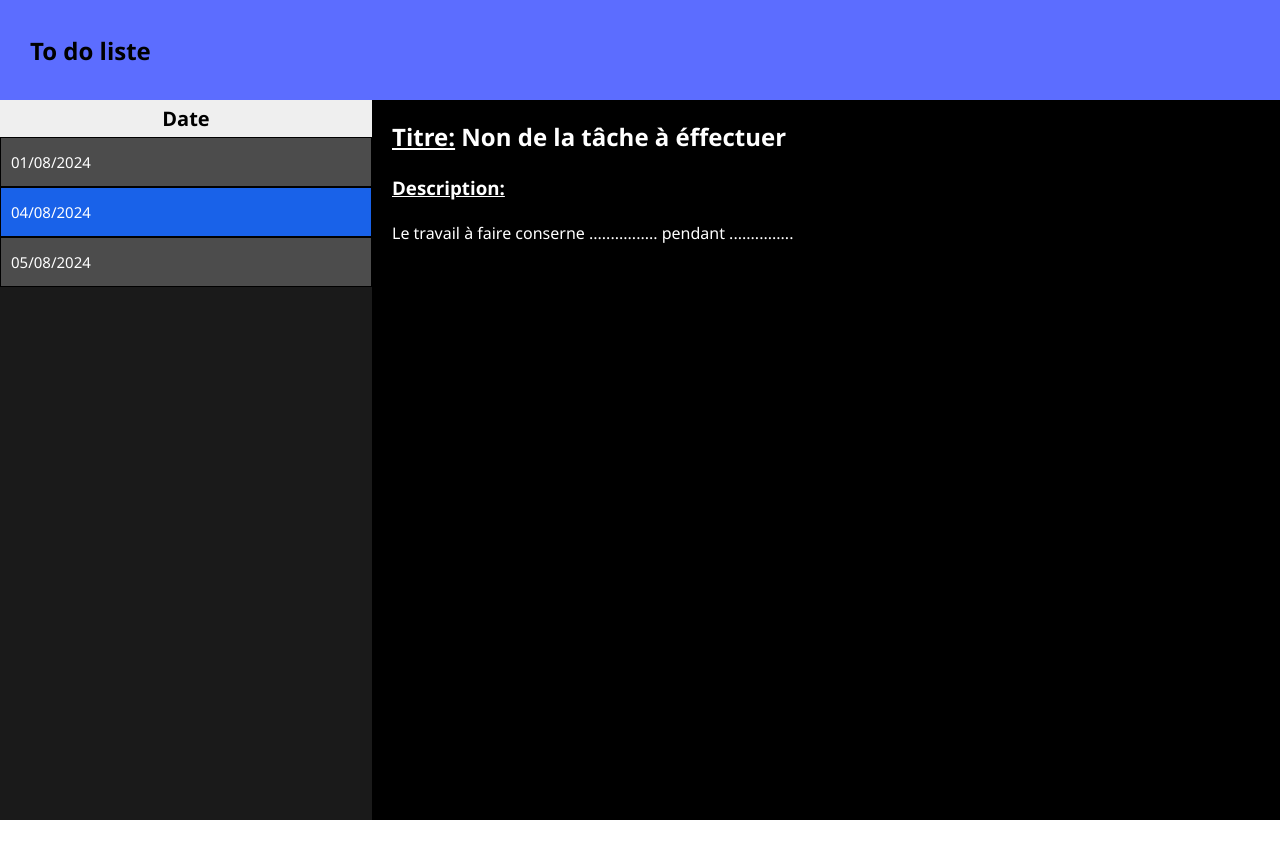
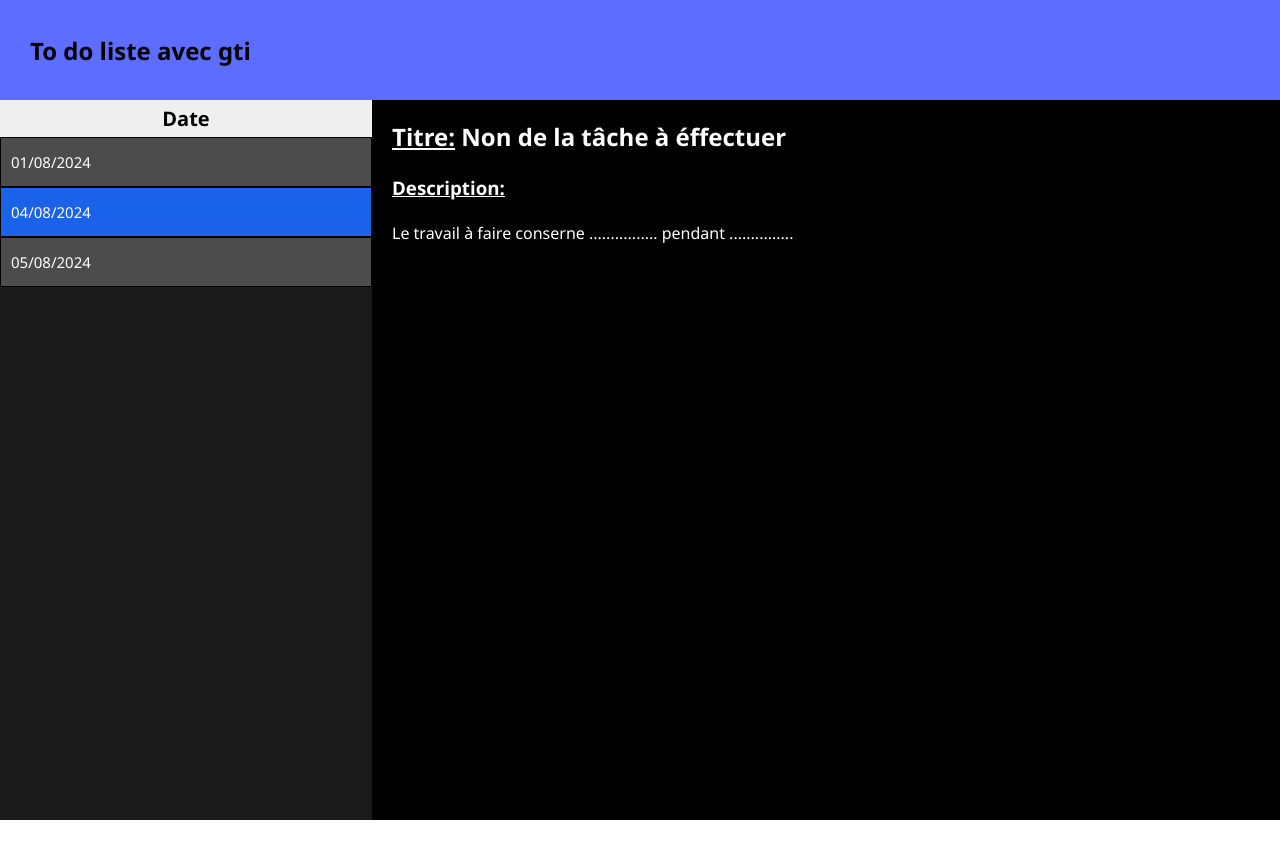
Before and after one commit to KafackLolys/test-git, a plain HTML site: page index.html in a window 1280 px wide. Drawn offline with Linux system fonts and the light colour scheme.

Commit message:
Update index.html

```diff
--- a/index.html
+++ b/index.html
@@ -8,7 +8,7 @@
 </head>
 <body>
     <header>
-        <div class="logo"><h2 class="titre">To do liste</h2></div>
+        <div class="logo"><h2 class="titre">To do liste avec gti</h2></div>
         <div class="icon"></div>
     </header>
     <main>
```
